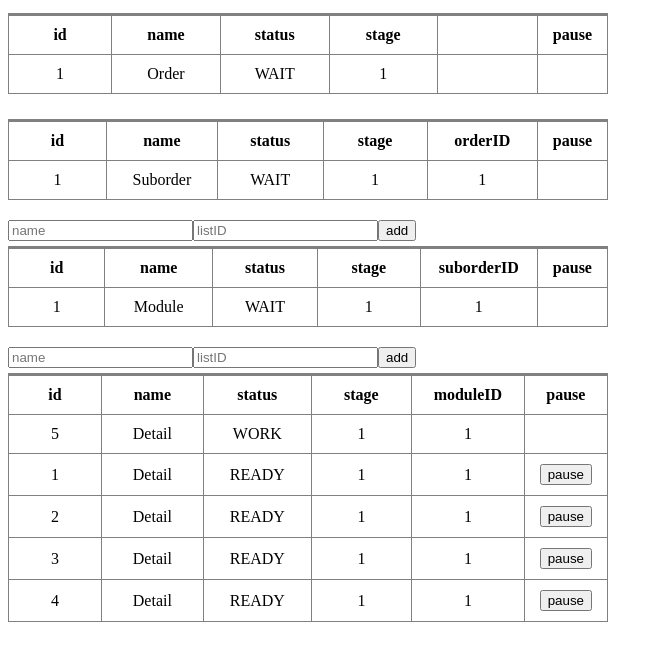
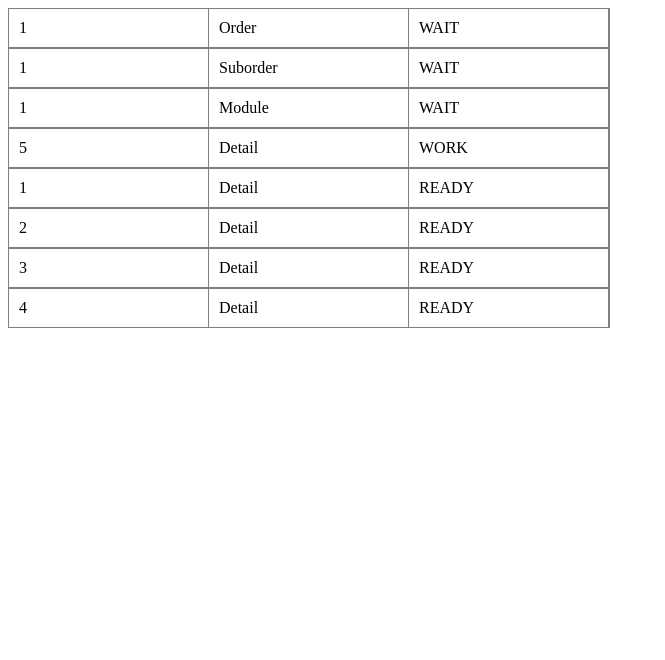
Before and after one commit to Hazard-87/project, a Vue app: page / in a window 1280 px wide. Shown: the top 660 px of the page, without its empty margins (0-665 px from the left). Built offline with nearby package versions, Linux system fonts and the light colour scheme.

Commit message:
Реализован процесс перехода через VUEX

```diff
--- a/src/App.vue
+++ b/src/App.vue
@@ -1,27 +1,123 @@
 <template>
   <div id="app">
-    <Order :id="id"/>
+    <div class='container'>
+      <Order />
+      <SubOrder />
+      <Module />
+      <Detail />
+    </div>
   </div>
 </template>
 
 <script>
 import Order from "./components/Order.vue";
+import SubOrder from "./components/SubOrder.vue";
+import Module from "./components/Module.vue";
+import Detail from "./components/Detail.vue";
+
+import { mapActions } from "vuex";
+
+const WORK = "WORK";
+const READY = "READY";
+const FINISH = "FINISH";
+const WAIT = "WAIT";
 
 export default {
   name: "App",
   components: {
     Order,
+    SubOrder,
+    Module,
+    Detail,
   },
 
   data() {
     return {
-          id: 1,
-         };
+      id: 1,
+      time: 30000,
+      orderData: {
+        id: 1,
+        name: "Order",
+        status: WAIT,
+        stage: 1,
+      },
+      suborderData: {
+        id: 1,
+        name: "Suborder",
+        orderID: 1,
+        status: WAIT,
+      },
+      moduleData: {
+        id: 1,
+        name: "Module",
+        suborderID: 1,
+        status: WAIT,
+      },
+      detailData: {
+        id: 1,
+        name: "Detail",
+        moduleID: 1,
+        status: READY,
+      },
+    };
   },
 
+  methods: {
+    ...mapActions([
+      "ordersAction",
+      "subordersAction",
+      "modulesAction",
+      "detailsAction",
+    ]),
+  },
 
+  created() {
+    let details = new Array(5).fill(this.detailData).map((order, index) => {
+      return {
+        id: index + 1,
+        name: order.name,
+        moduleID: order.moduleID,
+        status: order.status,
+      };
+    });
+
+    let modules = new Array(1).fill(this.moduleData).map((order, index) => {
+      return {
+        id: index + 1,
+        name: order.name,
+        suborderID: order.suborderID,
+        status: order.status,
+      };
+    });
+
+    let suborders = new Array(1).fill(this.suborderData).map((order, index) => {
+      return {
+        id: index + 1,
+        name: order.name,
+        orderID: order.orderID,
+        status: order.status,
+      };
+    });
+
+    let orders = new Array(1).fill(this.orderData).map((order, index) => {
+      return {
+        id: index + 1,
+        name: order.name,
+        status: order.status,
+        stage: order.stage,
+      };
+    });
+
+    this.ordersAction(orders);
+    this.subordersAction(suborders);
+    this.modulesAction(modules);
+    this.detailsAction(details);
+  },
 };
 </script>
 
 <style>
+.container {
+display: grid;
+}
 </style>
--- a/src/components/Detail.vue
+++ b/src/components/Detail.vue
@@ -1,20 +1,13 @@
 <template>
   <div>
-    <Form @addTask="addTask" />
-    <div class="container">
-      <Table
-        :orders="module.details"
-        :stage="order.stage"
-        title="Detail"
-        @onClick="setPause"
-      />
-    </div>
+    <RowItem v-for="detail in Details" :key="detail.id" :list="detail" />
   </div>
 </template>
 
 <script>
-import Table from "@/components/Table.vue";
+import RowItem from "@/components/RowItem.vue";
 import Form from "@/components/Form.vue";
+import { mapGetters, mapActions } from "vuex";
 
 const WORK = "WORK";
 const READY = "READY";
@@ -25,11 +18,9 @@ export default {
   name: "Detail",
 
   components: {
-    Table,
+    RowItem,
     Form,
   },
-
-  props: ["order", "module"],
 
   data() {
     return {
@@ -38,6 +29,8 @@ export default {
   },
 
   methods: {
+     ...mapActions(['moduleStepAction']),
+
     addTask(payload) {
       this.module.details.push({
         id: Date.now(),
@@ -56,18 +49,18 @@ export default {
     },
 
     setWorked() {
-      if (this.module.details) {
-        let isReady = this.module.details.find((item) => item.status === READY);
+      if (this.Details) {
+        let isReady = this.Details.find((item) => item.status === READY);
         if (isReady) {
           setTimeout(() => {
-            let el = { ...this.module.details.pop() };
+            let el = { ...this.Details.pop() };
             el.status = WORK;
-            this.module.details.unshift(el);
+            this.Details.unshift(el);
 
             setTimeout(() => {
-              let obj = { ...this.module.details.shift() };
+              let obj = { ...this.Details.shift() };
               obj.status = FINISH;
-              this.module.details.unshift(obj);
+              this.Details.unshift(obj);
               this.getNextStep();
               this.setWorked();
             }, this.time);
@@ -78,21 +71,29 @@ export default {
 
     getNextStep() {
       let isNextStep = true;
+      let id = null
 
-      this.module.details.forEach((item) => {
-        if (item.moduleID == this.module.id) {
-          if (item.status === READY || item.status === WORK) {
-            isNextStep = false;
+      this.Modules.forEach((module) => {
+        this.Details.forEach((item) => {
+          if (item.moduleID == module.id) {
+            id = item.moduleID
+            if (item.status === READY || item.status === WORK) {
+              isNextStep = false;
+            }
           }
-        }
+        });
       });
 
       if (isNextStep) {
         console.log("Step 1 finished");
-        this.$emit("onDetailCompleted", this.module.id);
-        this.$emit("onSetStage", this.order.id);
+        this.moduleStepAction(id);
+        // this.$emit("onSetStage", this.order.id);
       }
     },
+  },
+
+  computed: {
+    ...mapGetters(["Details", "Modules"]),
   },
 
   created() {
--- a/src/components/Module.vue
+++ b/src/components/Module.vue
@@ -1,26 +1,12 @@
 <template>
   <div>
-    <Form @addTask="addTask" />
-    <div class="container">
-      <Table :orders="suborder.modules" :stage="order.stage" title="Module" />
-    </div>
-    <div>
-      <Detail
-        v-for="module in suborder.modules"
-        :key="module.id"
-        :module="module"
-        :order="order"
-        @onDetailCompleted="onDetailCompleted"
-        @onSetStage="setStage"
-      />
-    </div>
+    <RowItem v-for="module in Modules" :key="module.id" :list="module" />
   </div>
 </template>
 
 <script>
-import Detail from "@/components/Detail.vue";
-import Table from "@/components/Table.vue";
-import Form from "@/components/Form.vue";
+import RowItem from "@/components/RowItem.vue";
+import { mapGetters, mapActions } from "vuex";
 
 const WORK = "WORK";
 const READY = "READY";
@@ -29,13 +15,10 @@ const WAIT = "WAIT";
 
 export default {
   name: "Module",
+
   components: {
-    Detail,
-    Table,
-    Form
+    RowItem,
   },
-
-  props: ["order", "suborder"],
 
   data() {
     return {
@@ -44,40 +27,28 @@ export default {
   },
 
   methods: {
-    addTask(payload) {
-      this.suborder.modules.push({
-        id: Date.now(),
-        name: payload.name,
-        suborderID: payload.listID,
-        status: READY,
-      });
-    },
-
-    onDetailCompleted(id) {
-      let obj = this.suborder.modules.find((item) => {
-        if (item.id === id) {
-          item.status = READY;
-          return 1;
-        }
-      });
-      if (obj) {
-        this.setWorked();
-        console.log("Step 2 started");
-      }
-    },
+    ...mapActions(['suborderStepAction']),
+    // addTask(payload) {
+    //   this.suborder.modules.push({
+    //     id: Date.now(),
+    //     name: payload.name,
+    //     suborderID: payload.listID,
+    //     status: READY,
+    //   });
+    // },
 
     setWorked() {
-      let isReady = this.suborder.modules.find((item) => item.status === READY);
+      let isReady = this.Modules.find((item) => item.status === READY);
       if (isReady) {
         setTimeout(() => {
-          let el = { ...this.suborder.modules.pop() };
+          let el = { ...this.Modules.pop() };
           el.status = WORK;
-          this.suborder.modules.unshift(el);
+          this.Modules.unshift(el);
 
           setTimeout(() => {
-            let obj = { ...this.suborder.modules.shift() };
+            let obj = { ...this.Modules.shift() };
             obj.status = FINISH;
-            this.suborder.modules.unshift(obj);
+            this.Modules.unshift(obj);
             this.getNextStep();
             this.setWorked();
           }, this.time);
@@ -87,25 +58,44 @@ export default {
 
     getNextStep() {
       let isNextStep = true;
+      let id = null;
 
-      this.suborder.modules.forEach((item) => {
-        if (item.suborderID == this.suborder.id) {
-          if (item.status === READY || item.status === WORK) {
-            isNextStep = false;
+      this.Suborders.forEach((suborder) => {
+        this.Modules.forEach((item) => {
+          if (item.suborderID == suborder.id) {
+            id = item.suborderID;
+            if (item.status === READY || item.status === WORK) {
+              isNextStep = false;
+            }
           }
-        }
+        });
       });
+
       if (isNextStep) {
         console.log("Step 2 finished");
-        this.$emit("onModuleCompleted", this.suborder.id);
-        this.$emit("onSetStage", this.order.id);
+        this.suborderStepAction(id);
+        // this.$emit("onSetStage", this.order.id);
       }
     },
 
-    setStage(id) {
-      this.$emit("onSetStage", id);
+    //   setStage(id) {
+    //     this.$emit("onSetStage", id);
+    //   },
+  },
+
+  computed: {
+    ...mapGetters(["Modules", "Suborders"]),
+
+    changeDetailCompleted() {
+      this.setWorked();
+      console.log("Step 2 started");
+      return this.Modules;
     },
   },
+
+  watch: {
+    changeDetailCompleted() {}
+  }
 };
 </script>
 
--- a/src/components/Order.vue
+++ b/src/components/Order.vue
@@ -1,23 +1,12 @@
 <template>
   <div>
-    <div class="container">
-      <Table :orders="orders" title="Order" />
-    </div>
-    <div>
-      <SubOrder
-        v-for="order in orders"
-        :key="order.id"
-        :order="order"
-        @onSubOrderCompleted="onSubOrderCompleted"
-        @onSetStage="setStage"
-      />
-    </div>
+     <RowItem v-for="order in Orders" :key="order.id" :list="order" />
   </div>
 </template>
 
 <script>
-import SubOrder from "@/components/SubOrder.vue";
-import Table from "@/components/Table.vue";
+import RowItem from "@/components/RowItem.vue";
+import { mapGetters } from 'vuex';
 
 const WORK = "WORK";
 const READY = "READY";
@@ -27,77 +16,74 @@ const WAIT = "WAIT";
 export default {
   name: "Order",
   components: {
-    SubOrder,
-    Table,
+   RowItem
   },
-
-  props: ["id"],
 
   data() {
     return {
       time: 30000,
-      intervalID: 0,
-      isSubOrderCompleted: false,
-      orders: [],
-      worked: [],
-      finish: [],
-      orderData: {
-        id: 1,
-        name: "Order",
-        status: WAIT,
-        stage: 1,
-        suborders: [],
-      },
-      suborderData: {
-        id: 1,
-        name: "Suborder",
-        orderID: 1,
-        status: WAIT,
-        modules: [],
-      },
-      moduleData: {
-        id: 1,
-        name: "Module",
-        suborderID: 1,
-        status: WAIT,
-        details: [],
-      },
-      detailData: {
-        id: 1,
-        name: "Detail",
-        moduleID: 1,
-        status: READY,
-      },
+      // intervalID: 0,
+      // isSubOrderCompleted: false,
+      // orders: [],
+      // worked: [],
+      // finish: [],
+      // orderData: {
+      //   id: 1,
+      //   name: "Order",
+      //   status: WAIT,
+      //   stage: 1,
+      //   suborders: [],
+      // },
+      // suborderData: {
+      //   id: 1,
+      //   name: "Suborder",
+      //   orderID: 1,
+      //   status: WAIT,
+      //   modules: [],
+      // },
+      // moduleData: {
+      //   id: 1,
+      //   name: "Module",
+      //   suborderID: 1,
+      //   status: WAIT,
+      //   details: [],
+      // },
+      // detailData: {
+      //   id: 1,
+      //   name: "Detail",
+      //   moduleID: 1,
+      //   status: READY,
+      // },
     };
   },
 
   methods: {
-    onSubOrderCompleted(id) {
-      let obj = this.orders.find((item) => {
-        if (item.id === id) {
-          item.status = READY;
-          return 1;
-        }
-      });
-      if (obj) {
-        this.setWorked();
-        console.log("Step 4 started");
-      }
-    },
+  //   onSubOrderCompleted(id) {
+  //     let obj = this.orders.find((item) => {
+  //       if (item.id === id) {
+  //         item.status = READY;
+  //         return 1;
+  //       }
+  //     });
+  //     if (obj) {
+  //       this.setWorked();
+  //       console.log("Step 4 started");
+  //     }
+  //   },
 
     setWorked() {
-      let isReady = this.orders.find((item) => item.status === READY);
+      let isReady = this.Orders.find((item) => item.status === READY);
       if (isReady) {
         setTimeout(() => {
-          let el = { ...this.orders.pop() };
+          let el = { ...this.Orders.pop() };
           el.status = WORK;
 
-          this.orders.unshift(el);
+          this.Orders.unshift(el);
 
           setTimeout(() => {
-            let obj = { ...this.orders.shift() };
+            let obj = { ...this.Orders.shift() };
             obj.status = FINISH;
-            this.orders.unshift(obj);
+            this.Orders.unshift(obj);
             this.getNextStep();
             this.setWorked();
           }, this.time);
@@ -106,73 +92,87 @@ export default {
     },
 
     getNextStep() {
-      const isFinished = this.orders.find(
-        (item) => item.status === READY || item.status === WORK
-      );
-      if (!isFinished) {
+      // const isFinished = this.orders.find(
+      //   (item) => item.status === READY || item.status === WORK
+      // );
+      // if (!isFinished) {
         console.log("Step 4 finished");
-        this.setSuccess();
-      }
+        // this.setSuccess();
+      // }
     },
 
-    setStage(id) {
-      this.orders.find((order) => {
-        if (order.id === id) {
-          order.stage++;
-        }
-      });
-    },
+  //   setStage(id) {
+  //     this.orders.find((order) => {
+  //       if (order.id === id) {
+  //         order.stage++;
+  //       }
+  //     });
+  //   },
 
-    setSuccess() {
-      this.orders.find((order) => {
-        if (order.status === FINISH) {
-          order.stage = "SUCCESS";
-        }
-      });
+  //   setSuccess() {
+  //     this.orders.find((order) => {
+  //       if (order.status === FINISH) {
+  //         order.stage = "SUCCESS";
+  //       }
+  //     });
+  //   },
+  },
+
+  computed: {
+    ...mapGetters(['Orders']),
+
+  changeSuborderCompleted() {
+      this.setWorked();
+      console.log("Step 4 started");
+      return this.Orders;
     },
   },
 
-  created() {
-    let details = new Array(5).fill(this.detailData).map((order, index) => {
-      return {
-        id: index + 1,
-        name: order.name,
-        moduleID: order.moduleID,
-        status: order.status,
-      };
-    });
+  watch: {
+    changeSuborderCompleted() {}
+  }
 
-    let modules = new Array(1).fill(this.moduleData).map((order, index) => {
-      return {
-        id: index + 1,
-        name: order.name,
-        suborderID: order.suborderID,
-        status: order.status,
-        details,
-      };
-    });
+  // created() {
+  //   let details = new Array(5).fill(this.detailData).map((order, index) => {
+  //     return {
+  //       id: index + 1,
+  //       name: order.name,
+  //       moduleID: order.moduleID,
+  //       status: order.status,
+  //     };
+  //   });
 
-    let suborders = new Array(1).fill(this.suborderData).map((order, index) => {
-      return {
-        id: index + 1,
-        name: order.name,
-        orderID: order.orderID,
-        status: order.status,
-        modules,
-      };
-    });
+  //   let modules = new Array(1).fill(this.moduleData).map((order, index) => {
+  //     return {
+  //       id: index + 1,
+  //       name: order.name,
+  //       suborderID: order.suborderID,
+  //       status: order.status,
+  //       details
+  //     };
+  //   });
 
-    let orders = new Array(1).fill(this.orderData).map((order, index) => {
-      return {
-        id: index + 1,
-        name: order.name,
-        status: order.status,
-        stage: order.stage,
-        suborders,
-      };
-    });
-    this.orders = orders;
-  },
+  //   let suborders = new Array(1).fill(this.suborderData).map((order, index) => {
+  //     return {
+  //       id: index + 1,
+  //       name: order.name,
+  //       orderID: order.orderID,
+  //       status: order.status,
+  //       modules
+  //     };
+  //   });
+
+  //   let orders = new Array(1).fill(this.orderData).map((order, index) => {
+  //     return {
+  //       id: index + 1,
+  //       name: order.name,
+  //       status: order.status,
+  //       stage: order.stage,
+  //       suborders
+  //     };
+  //   });
+  //   this.orders = orders;
+  // },
 };
 </script>
 
--- a/src/components/RowItem.vue
+++ b/src/components/RowItem.vue
@@ -1,12 +1,11 @@
 <template>
-  <li>
-    <div v-for="(item, index) in orders" :key="index">
-      <div>{{ item.id }}</div>
-      <div>{{ item.name }}</div>
-      <div>{{ item.status }}</div>
-      <div v-if="stage">{{ stage }}</div>
+    <div class="row">
+      <div class="row-item">{{ list.id }}</div>
+      <div class="row-item">{{ list.name }}</div>
+      <div class="row-item">{{ list.status }}</div>
+      <!-- <div v-if="stage">{{ stage }}</div>
       <div v-else>{{ item.stage }}</div>
-      <div>{{ listID[index] }}</div>
+      <div>{{ listID[index] }}</div> -->
       <!-- <div v-if="item.status === 'READY'>
         <button @click="$emit('onClick', index)">pause</button>
       </div>
@@ -15,12 +14,25 @@
       </div>
       <td v-else></td> -->
     </div>
-  </li>
 </template>
 
 <script>
-export default {};
+export default {
+  name: 'RowItem',
+
+  props: ['list']
+};
 </script>
 
 <style>
+.row {
+  display: flex;
+  width: 600px;
+  border: 1px solid grey;
+}
+.row-item {
+  width: 33%;
+  padding: 10px;
+  border-right: 1px solid grey;
+}
 </style>
--- a/src/components/SubOrder.vue
+++ b/src/components/SubOrder.vue
@@ -1,24 +1,16 @@
 <template>
   <div>
-    <div class="container">
-      <Table :orders="order.suborders" :stage="order.stage" title="SubOrder" />
-    </div>
-    <div>
-      <Module
-        v-for="suborder in order.suborders"
-        :key="suborder.id"
-        :suborder="suborder"
-        :order="order"
-        @onModuleCompleted="onModuleCompleted"
-        @onSetStage="setStage"
-      />
-    </div>
+    <RowItem
+      v-for="suborder in Suborders"
+      :key="suborder.id"
+      :list="suborder"
+    />
   </div>
 </template>
 
 <script>
-import Module from "@/components/Module.vue";
-import Table from "@/components/Table.vue";
+import RowItem from "@/components/RowItem.vue";
+import { mapGetters, mapActions } from 'vuex';
 
 const WORK = "WORK";
 const READY = "READY";
@@ -28,11 +20,8 @@ const WAIT = "WAIT";
 export default {
   name: "SubOrder",
   components: {
-    Module,
-    Table,
+    RowItem,
   },
-
-  props: ["order"],
 
   data() {
     return {
@@ -41,31 +30,32 @@ export default {
   },
 
   methods: {
-    onModuleCompleted(id) {
-      let obj = this.order.suborders.find((item) => {
-        if (item.id === id) {
-          item.status = READY;
-          return 1;
-        }
-      });
-      if (obj) {
-        this.setWorked();
-        console.log("Step 3 started");
-      }
-    },
+     ...mapActions(['orderStepAction']),
+  //   onModuleCompleted(id) {
+  //     let obj = this.order.suborders.find((item) => {
+  //       if (item.id === id) {
+  //         item.status = READY;
+  //         return 1;
+  //       }
+  //     });
+  //     if (obj) {
+  //       this.setWorked();
+  //       console.log("Step 3 started");
+  //     }
+    // },
 
     setWorked() {
-      let isReady = this.order.suborders.find((item) => item.status === READY);
+      let isReady = this.Suborders.find((item) => item.status === READY);
       if (isReady) {
         setTimeout(() => {
-          let el = { ...this.order.suborders.pop() };
+          let el = { ...this.Suborders.pop() };
           el.status = WORK;
-          this.order.suborders.unshift(el);
+          this.Suborders.unshift(el);
 
           setTimeout(() => {
-            let obj = { ...this.order.suborders.shift() };
+            let obj = { ...this.Suborders.shift() };
             obj.status = FINISH;
-            this.order.suborders.unshift(obj);
+            this.Suborders.unshift(obj);
             this.getNextStep();
             this.setWorked();
           }, this.time);
@@ -75,25 +65,43 @@ export default {
 
     getNextStep() {
       let isNextStep = true;
+      let id = null;
 
-      this.order.suborders.forEach((item) => {
-        if (item.orderID == this.order.id) {
-          if (item.status === READY || item.status === WORK) {
-            isNextStep = false;
+      this.Orders.forEach((order) => {
+        this.Suborders.forEach((item) => {
+          if (item.orderID == order.id) {
+            id = item.orderID;
+            if (item.status === READY || item.status === WORK) {
+              isNextStep = false;
+            }
           }
-        }
+        });
       });
       if (isNextStep) {
         console.log("Step 3 finished");
-        this.$emit("onSubOrderCompleted", this.order.id);
-        this.$emit("onSetStage", this.order.id);
+        this.orderStepAction(id);
+        // this.$emit("onSetStage", this.order.id);
       }
     },
 
-    setStage(id) {
-      this.$emit("onSetStage", id);
+  //   setStage(id) {
+  //     this.$emit("onSetStage", id);
+  //   },
+  },
+
+  computed: {
+    ...mapGetters(['Suborders', 'Orders']),
+
+   changeModuleCompleted() {
+      this.setWorked();
+      console.log("Step 3 started");
+      return this.Suborders;
     },
   },
+
+  watch: {
+    changeModuleCompleted() {}
+  }
 };
 </script>
 
--- a/src/store/index.js
+++ b/src/store/index.js
@@ -5,12 +5,82 @@ Vue.use(Vuex)
 
 export default new Vuex.Store({
   state: {
+    orders: [],
+    suborders: [],
+    modules: [],
+    details: [],
   },
   mutations: {
+    setOrders: (state, payload) => {
+      state.orders = payload
+    },
+    setSuborders: (state, payload) => {
+      state.suborders = payload
+    },
+    setModules: (state, payload) => {
+      state.modules = payload
+    },
+    setDetails: (state, payload) => {
+      state.details = payload
+    },
+    setStepModules(state, id) {
+      state.modules.forEach(module => {
+        if (module.id == id) {
+          module.status = "READY"
+        }
+      })
+    },
+    setStepSuborders(state, id) {
+      state.suborders.forEach(suborder => {
+        if (suborder.id == id) {
+          suborder.status = "READY"
+        }
+      })
+    },
+    setStepOrders(state, id) {
+      state.orders.forEach(order => {
+        if (order.id == id) {
+          order.status = "READY"
+        }
+      })
+    },
   },
   getters: {
+    Orders(state) {
+      return state.orders
+    },
+    Suborders(state) {
+      return state.suborders
+    },
+    Modules(state) {
+      return state.modules
+    },
+    Details(state) {
+      return state.details
+    },
   },
   actions: {
+    ordersAction({ commit }, payload) {
+      commit('setOrders', payload)
+    },
+    subordersAction({ commit }, payload) {
+      commit('setSuborders', payload)
+    },
+    modulesAction({ commit }, payload) {
+      commit('setModules', payload)
+    },
+    detailsAction({ commit }, payload) {
+      commit('setDetails', payload)
+    },
+    moduleStepAction({commit}, id) {
+      commit('setStepModules', id)
+    },
+    suborderStepAction({commit}, id) {
+      commit('setStepSuborders', id)
+    },
+    orderStepAction({commit}, id) {
+      commit('setStepOrders', id)
+    },
   },
   modules: {
   }
```
